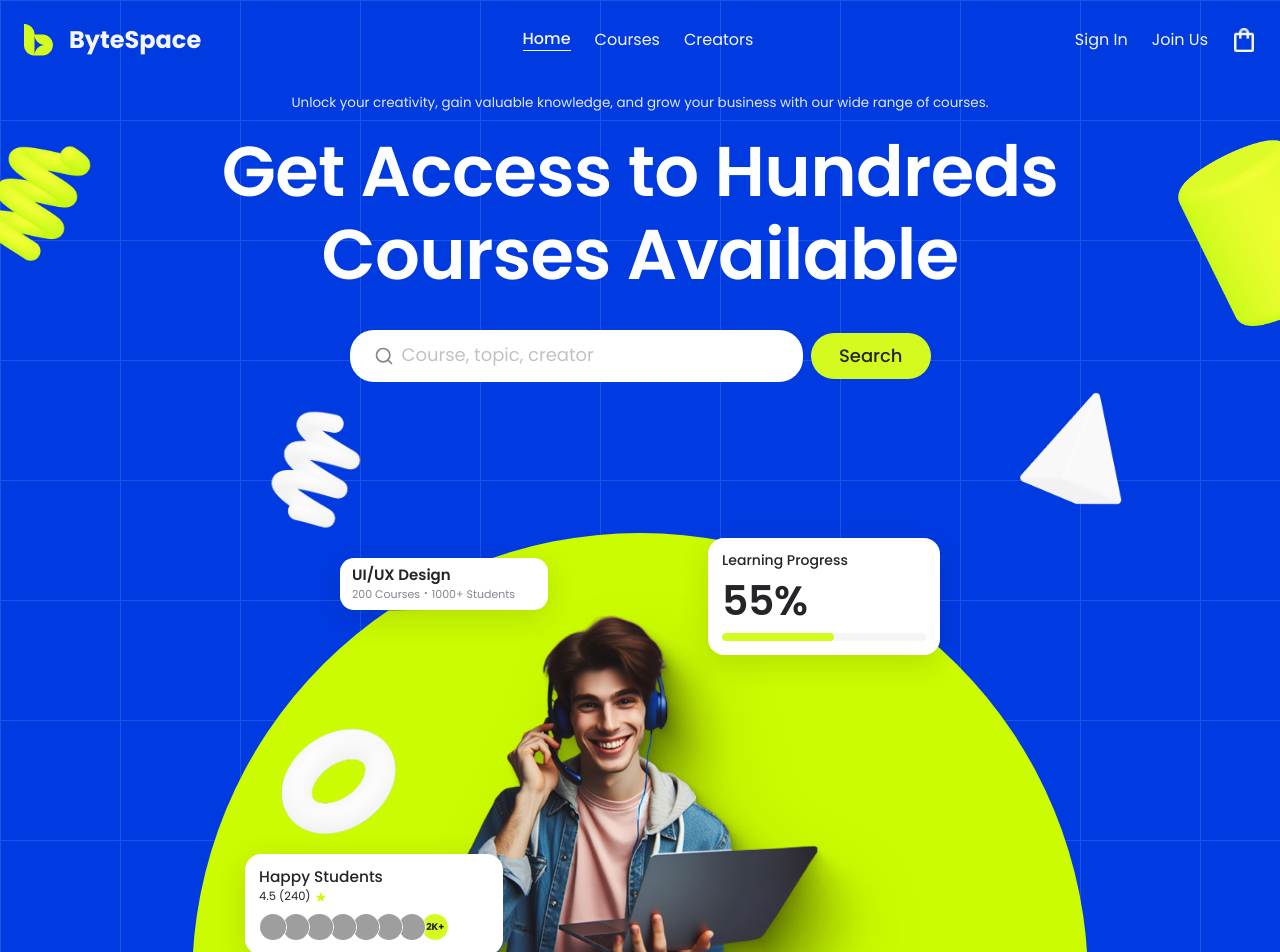
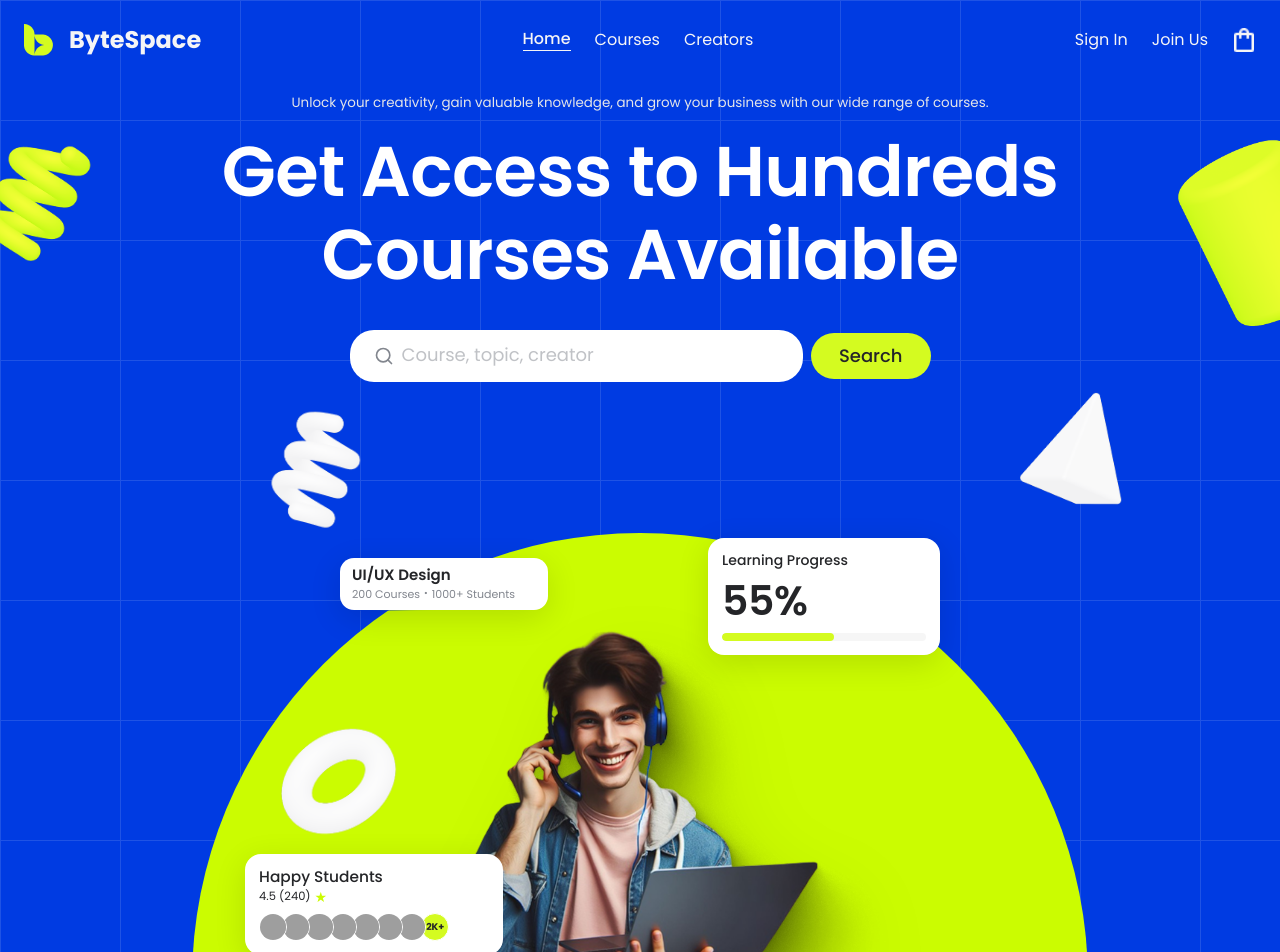
Before and after one commit to ashrafalve/bytespace, a Next.js app: page / in a window 1280 px wide. Shown: the top 952 px of the page. Built offline with nearby package versions, Linux system fonts and the light colour scheme; grey boxes are pictures that could not be loaded.

Commit message:
fix(hero): remove bottom padding so student image aligns flush with trusted brands section

```diff
--- a/app/components/HeroSection.tsx
+++ b/app/components/HeroSection.tsx
@@ -228,7 +228,7 @@ export default function HeroSection() {
             maxWidth: "1200px",
             minHeight: "clamp(260px, 42vw, 541px)",
             marginTop: "clamp(8px, 3vw, 32px)",
-            paddingBottom: "16px",
+            paddingBottom: "0px",
             marginBottom: "0px",
           }}
         >
```
